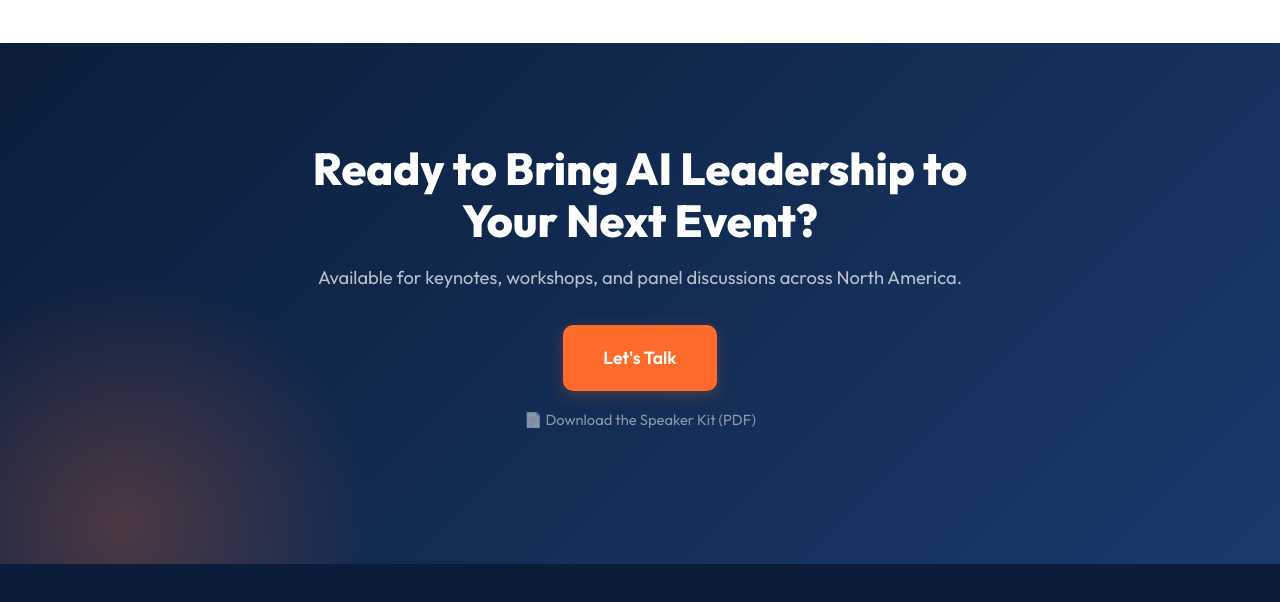
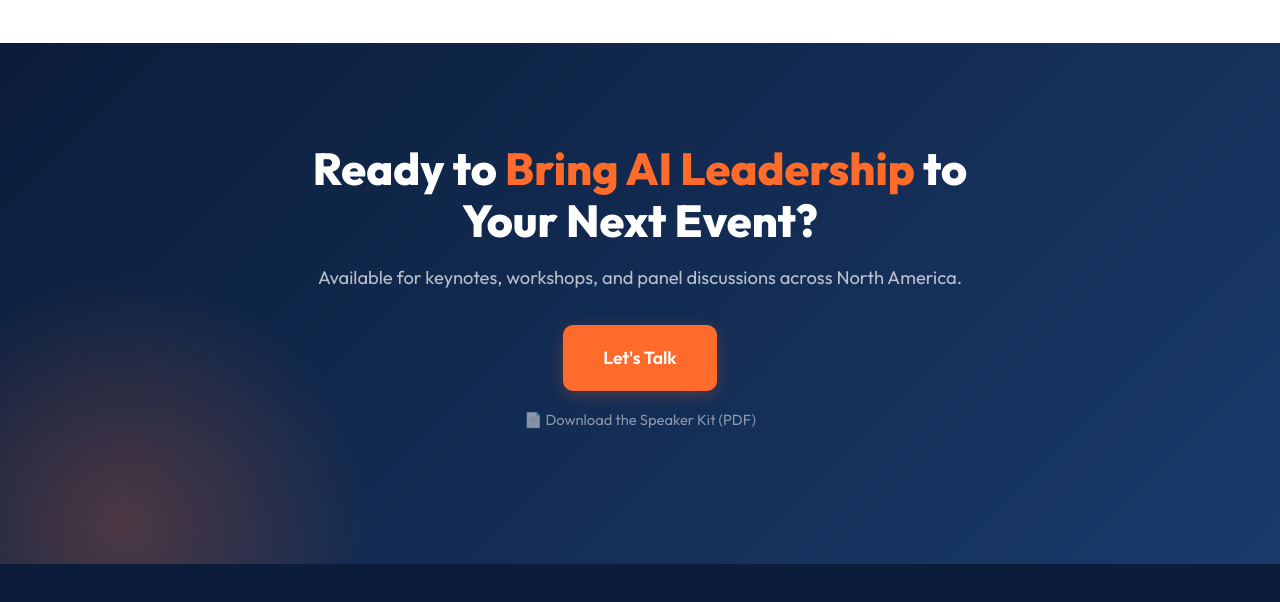
Before and after one commit to zivp100/website, a plain HTML site: page index.html in a window 1280 px wide. Shown: the part 4342-4944 px from the top of the page. Drawn offline with nearby package versions, Linux system fonts and the light colour scheme.

Commit message:
Make 'Bring AI Leadership' orange in CTA heading

```diff
--- a/index.html
+++ b/index.html
@@ -225,7 +225,7 @@
   <!-- CTA Section -->
   <section class="cta-section">
     <div class="cta-inner anim-fade-up">
-      <h2>Ready to Bring AI Leadership to Your Next Event?</h2>
+      <h2>Ready to <span class="highlight">Bring AI Leadership</span> to Your Next Event?</h2>
       <p>Available for keynotes, workshops, and panel discussions across North America.</p>
       <a href="contact.html" class="btn btn-primary btn-large">Let's Talk</a>
       <p class="cta-download"><a href="ziv-pollak-speaker-kit.pdf" download>&#128196; Download the Speaker Kit (PDF)</a></p>
```
